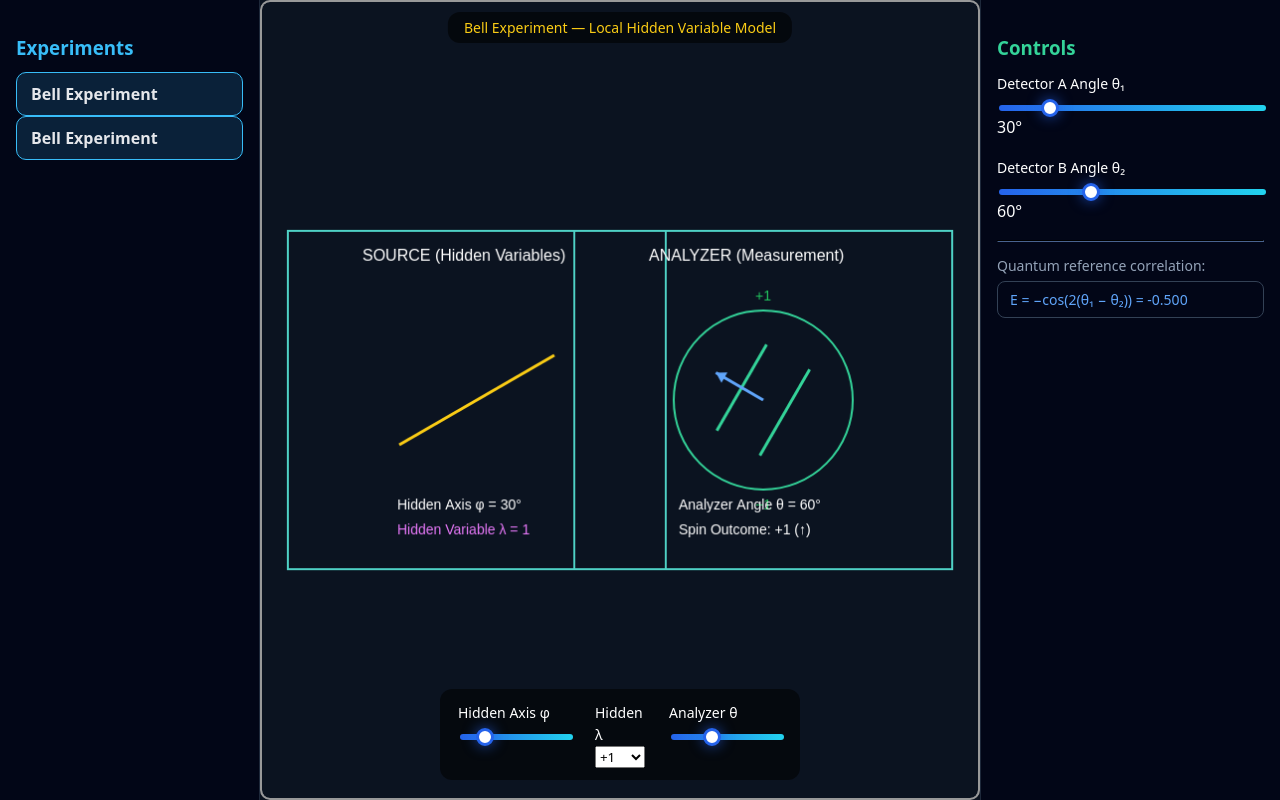
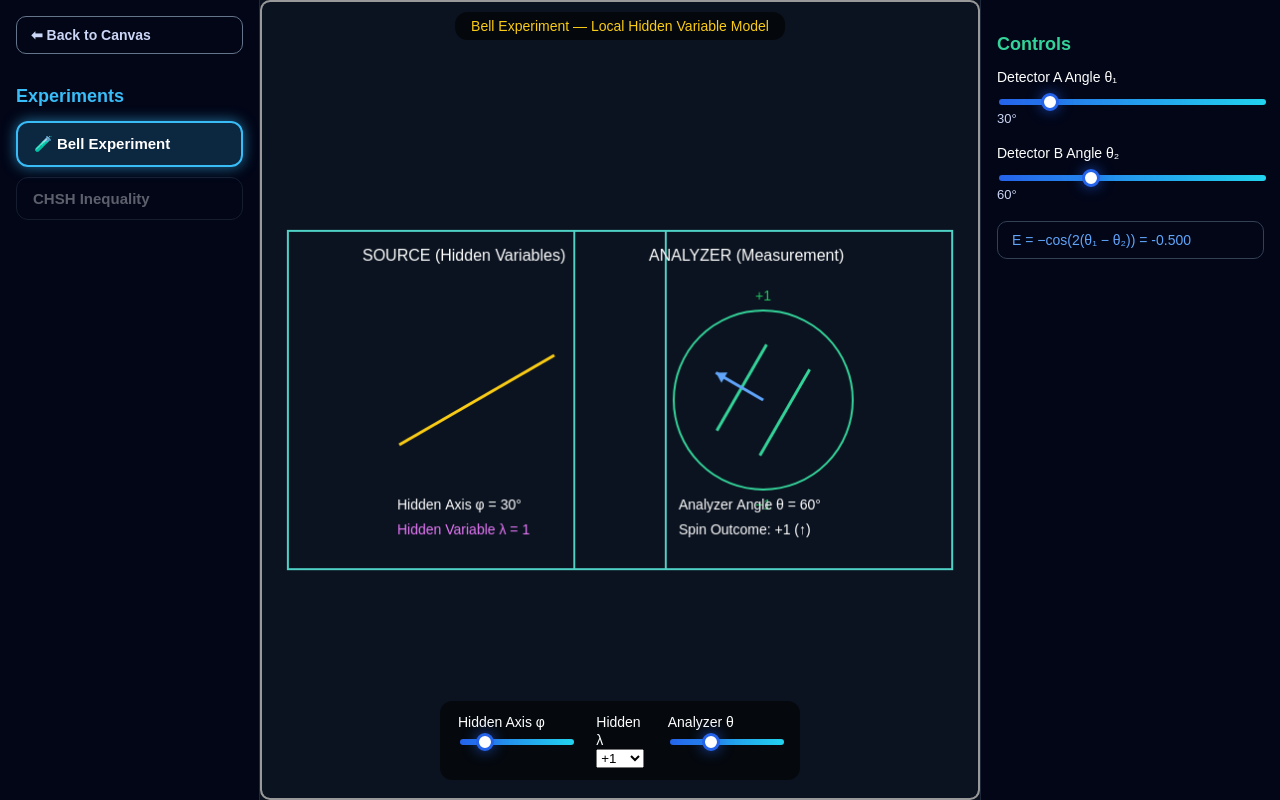
Before and after one commit to Assam157/RadiationLab, a React (Create React App) app: page /quantum in a window 1280 px wide. Built offline with nearby package versions, Linux system fonts and the light colour scheme.

Commit message:
Add files via upload

```diff
--- a/src/components/DigitalGateLogic.jsx
+++ b/src/components/DigitalGateLogic.jsx
@@ -1,8 +1,13 @@
 import React, { useRef, useEffect, useState } from "react";
+import { useNavigate } from "react-router-dom";
 import "./DigitalGateLab.css";
+
+/* ================= CANVAS SIZE ================= */
 
 const W = 1400;
 const H = 900;
+
+/* ================= LOGIC GATES ================= */
 
 const gates = {
   AND: (a, b) => a & b,
@@ -16,6 +21,7 @@ const gates = {
 export default function DigitalGateLab() {
   const canvasRef = useRef(null);
   const animRef = useRef(0);
+  const navigate = useNavigate();
 
   const [gate, setGate] = useState("AND");
   const [A, setA] = useState(0);
@@ -23,6 +29,8 @@ export default function DigitalGateLab() {
   const [phase, setPhase] = useState(0);
 
   const output = gate === "NOT" ? gates.NOT(A) : gates[gate](A, B);
+
+  /* ================= ANIMATION ================= */
 
   useEffect(() => {
     let raf;
@@ -33,6 +41,8 @@ export default function DigitalGateLab() {
     animate();
     return () => cancelAnimationFrame(raf);
   }, []);
+
+  /* ================= DRAW ================= */
 
   useEffect(() => {
     draw();
@@ -48,14 +58,19 @@ export default function DigitalGateLab() {
   const draw = () => {
     const ctx = canvasRef.current.getContext("2d");
     ctx.clearRect(0, 0, W, H);
+
+    /* Background */
     ctx.fillStyle = "#020617";
     ctx.fillRect(0, 0, W, H);
 
+    /* Input wires */
     drawWire(ctx, 100, 140, 260, 140, A);
     if (gate !== "NOT") drawWire(ctx, 100, 180, 260, 180, B);
 
+    /* Gate */
     drawGate(ctx, gate);
 
+    /* Output */
     const outX = getGateOutputX();
     drawWire(ctx, outX, 160, 620, 160, output);
     drawLamp(ctx, output);
@@ -76,7 +91,7 @@ export default function DigitalGateLab() {
 
   const animateCurrent = (ctx, x1, y1, x2, y2) => {
     const len = Math.hypot(x2 - x1, y2 - y1);
-    const t = (phase % len);
+    const t = phase % len;
 
     const dx = (x2 - x1) / len;
     const dy = (y2 - y1) / len;
@@ -160,7 +175,7 @@ export default function DigitalGateLab() {
     ctx.stroke();
   };
 
-  /* ================= LAMP ================= */
+  /* ================= OUTPUT LAMP ================= */
 
   const drawLamp = (ctx, state) => {
     ctx.beginPath();
@@ -172,9 +187,19 @@ export default function DigitalGateLab() {
     ctx.shadowBlur = 0;
   };
 
+  /* ================= UI ================= */
+
   return (
     <div className="digital-lab">
       <div className="digital-controls">
+        {/* BACK BUTTON */}
+        <button
+          className="digital-back-btn"
+          onClick={() => navigate("/")}
+        >
+          ⬅ Back to Canvas
+        </button>
+
         <h3>Digital Gate Lab</h3>
 
         <select value={gate} onChange={(e) => setGate(e.target.value)}>
--- a/src/components/QuantumLab.css
+++ b/src/components/QuantumLab.css
@@ -1,86 +1,155 @@
-/* ================= ROOT ================= */
+/* ===============================
+   Quantum Lab — ROOT
+   =============================== */
 
-.sidebar-lab-root {
-  display: flex;
+.ql-root {
   width: 100vw;
   height: 100vh;
+  display: grid;
+  grid-template-columns: 260px 1fr 300px;
   background: #020617;
-  color: blue;
+  color: white;
   overflow: hidden;
+  font-family: Arial, Helvetica, sans-serif;
 }
 
-/* ================= SIDEBAR ================= */
+/* ===============================
+   SIDEBAR
+   =============================== */
 
-.sidebar {
-  width: 260px;
-  background: #020617;
+.ql-sidebar {
   border-right: 1px solid #1e293b;
   padding: 16px;
-  display: flex;
-  flex-direction: column;
+  background: #020617;
 }
 
-.sidebar h3 {
+.ql-title {
   color: #38bdf8;
-  margin-bottom: 12px;
+  margin-bottom: 14px;
+  font-size: 18px;
 }
 
-.sidebar hr {
-  border: none;
-  border-top: 1px solid #1e293b;
-  margin: 12px 0;
+.ql-title.green {
+  color: #34d399;
 }
 
-.sidebar button {
+/* Experiment buttons */
+.ql-exp-btn {
+  width: 100%;
+  padding: 12px 16px;
   margin-bottom: 10px;
-  padding: 10px 14px;
-  border-radius: 10px;
+  border-radius: 12px;
   background: #020617;
   border: 1px solid #334155;
   color: #e5e7eb;
+  font-size: 15px;
   cursor: pointer;
   text-align: left;
-  font-size: 15px;
   transition: all 0.25s ease;
 }
 
-.sidebar button:hover:not(.disabled) {
+.ql-exp-btn:hover:not(.disabled) {
   border-color: #38bdf8;
   background: rgba(56, 189, 248, 0.08);
 }
 
-.sidebar button.active {
+.ql-exp-btn.active {
   border: 2px solid #38bdf8;
   background: rgba(56, 189, 248, 0.18);
   box-shadow: 0 0 14px rgba(56, 189, 248, 0.6);
 }
 
-.sidebar button.disabled {
+.ql-exp-btn.disabled {
   opacity: 0.4;
   cursor: not-allowed;
 }
 
-/* Back button */
-.back-btn {
-  border-color: #64748b;
+/* ===============================
+   CENTER VIEW
+   =============================== */
+
+.ql-center {
+  position: relative;
+  background: #020617;
+  overflow: hidden;
+}
+
+/* Overlay title */
+.ql-overlay-title {
+  position: absolute;
+  top: 12px;
+  left: 50%;
+  transform: translateX(-50%);
+  background: rgba(0, 0, 0, 0.6);
+  padding: 6px 16px;
+  border-radius: 12px;
+  font-size: 14px;
+  color: #facc15;
+  pointer-events: none;
+}
+
+/* ===============================
+   CONTROLS PANEL
+   =============================== */
+
+.ql-controls {
+  border-left: 1px solid #1e293b;
+  padding: 16px;
+  background: #020617;
+}
+
+.ql-control-group {
+  margin-bottom: 18px;
+}
+
+.ql-control-group label {
+  display: block;
+  font-size: 14px;
+  margin-bottom: 6px;
+}
+
+.ql-control-group input[type="range"] {
+  width: 100%;
+}
+
+.ql-control-group span {
+  font-size: 13px;
   color: #cbd5f5;
 }
 
-/* ================= LAB VIEW ================= */
+/* ===============================
+   INFO BOX
+   =============================== */
 
-.lab-view {
-  flex: 1;
+.ql-info-box {
+  margin-top: 12px;
+  padding: 10px 14px;
+  border-radius: 10px;
+  border: 1px solid #334155;
   background: #020617;
-  overflow: auto;
+  color: #60a5fa;
+  font-size: 14px;
+}
+/* ===============================
+   BACK BUTTON
+   =============================== */
+
+.ql-back-btn {
+  width: 100%;
+  padding: 10px 14px;
+  margin-bottom: 14px;
+  border-radius: 10px;
+  background: #020617;
+  border: 1px solid #64748b;
+  color: #cbd5f5;
+  font-size: 14px;
+  cursor: pointer;
+  text-align: left;
+  transition: all 0.2s ease;
 }
 
-/* Canvas container (same as physics lab) */
-.global-canvas-frame {
-  position: relative;
-  margin: auto;
-  background: #020617;
+.ql-back-btn:hover {
+  border-color: #38bdf8;
+  color: #ffffff;
+  background: rgba(56, 189, 248, 0.08);
 }
-
-.global-canvas-scale {
-  transform-origin: top left;
-}
--- a/src/components/QuantumLab.jsx
+++ b/src/components/QuantumLab.jsx
@@ -1,15 +1,16 @@
-import React, { useState } from "react";
+ import React, { useState } from "react";
+import { useNavigate } from "react-router-dom";
 import BellLocalHiddenVariableLab from "./HiddenLocaalVariable";
-import "./QuantumLab.css"
+import "./QuantumLab.css";
+
 /* =====================================================
-   Quantum Side — Experiment Lab Shell
+   Quantum Side — Experiment Lab Shell (Isolated)
    ===================================================== */
 
 export default function QuantumSideLab() {
-  /* ===== Experiment selection ===== */
   const [activeExperiment, setActiveExperiment] = useState("bell");
+  const navigate = useNavigate();
 
-  /* ===== Right panel sliders (quantum reference) ===== */
   const [thetaA, setThetaA] = useState(30);
   const [thetaB, setThetaB] = useState(60);
 
@@ -17,110 +18,47 @@ export default function QuantumSideLab() {
     -Math.cos((2 * (thetaA - thetaB) * Math.PI) / 180);
 
   return (
-    <div
-      style={{
-        width: "100vw",
-        height: "100vh",
-        display: "grid",
-        gridTemplateColumns: "260px 1fr 300px",
-        background: "#020617",
-        color: "white",
-        overflow: "hidden"
-      }}
-    >
+    <div className="ql-root">
       {/* ================= LEFT PANEL ================= */}
-      <div
-        style={{
-          borderRight: "1px solid #1e293b",
-          padding: 16
-        }}
-      >
-        <h3 style={{ color: "#38bdf8", marginBottom: 12 }}>
-          Experiments
-        </h3>
+      <div className="ql-sidebar">
 
-        {/* Bell Experiment Button */}
+        {/* BACK BUTTON */}
         <button
+          className="ql-back-btn"
+          onClick={() => navigate("/")}
+        >
+          ⬅ Back to Canvas
+        </button>
+
+        <h3 className="ql-title">Experiments</h3>
+
+        <button
+          className={`ql-exp-btn ${
+            activeExperiment === "bell" ? "active" : ""
+          }`}
           onClick={() => setActiveExperiment("bell")}
-          style={{
-            width: "100%",
-            padding: "10px 14px",
-            borderRadius: 10,
-            border:
-              activeExperiment === "bell"
-                ? "1px solid #38bdf8"
-                : "1px solid #334155",
-            background:
-              activeExperiment === "bell"
-                ? "rgba(56,189,248,0.15)"
-                : "#020617",
-            color: "#e5e7eb",
-            cursor: "pointer",
-            textAlign: "left"
-          }}
         >
-          Bell Experiment
+          🧪 Bell Experiment
         </button>
-         <button
-          onClick={() => setActiveExperiment("bell")}
-          style={{
-            width: "100%",
-            padding: "10px 14px",
-            borderRadius: 10,
-            border:
-              activeExperiment === "bell"
-                ? "1px solid #38bdf8"
-                : "1px solid #334155",
-            background:
-              activeExperiment === "bell"
-                ? "rgba(56,189,248,0.15)"
-                : "#020617",
-            color: "#e5e7eb",
-            cursor: "pointer",
-            textAlign: "left"
-          }}
-        >
-          Bell Experiment
+
+        <button className="ql-exp-btn disabled" disabled>
+          CHSH Inequality
         </button>
       </div>
 
-      {/* ================= CENTER CANVAS ================= */}
-      <div style={{ position: "relative" }}>
-        {activeExperiment === "bell" && (
-          <BellLocalHiddenVariableLab />
-        )}
-
-        {/* Overlay title */}
-        <div
-          style={{
-            position: "absolute",
-            top: 12,
-            left: "50%",
-            transform: "translateX(-50%)",
-            background: "rgba(0,0,0,0.6)",
-            padding: "6px 16px",
-            borderRadius: 12,
-            fontSize: 14,
-            color: "#facc15",
-            pointerEvents: "none"
-          }}
-        >
+      {/* ================= CENTER ================= */}
+      <div className="ql-center">
+        {activeExperiment === "bell" && <BellLocalHiddenVariableLab />}
+        <div className="ql-overlay-title">
           Bell Experiment — Local Hidden Variable Model
         </div>
       </div>
 
       {/* ================= RIGHT PANEL ================= */}
-      <div
-        style={{
-          borderLeft: "1px solid #1e293b",
-          padding: 16
-        }}
-      >
-        <h3 style={{ color: "#34d399", marginBottom: 12 }}>
-          Controls
-        </h3>
+      <div className="ql-controls">
+        <h3 className="ql-title green">Controls</h3>
 
-        <div style={{ marginBottom: 18 }}>
+        <div className="ql-control-group">
           <label>Detector A Angle θ₁</label>
           <input
             type="range"
@@ -128,12 +66,11 @@ export default function QuantumSideLab() {
             max="180"
             value={thetaA}
             onChange={(e) => setThetaA(+e.target.value)}
-            style={{ width: "100%" }}
           />
           <span>{thetaA}°</span>
         </div>
 
-        <div style={{ marginBottom: 18 }}>
+        <div className="ql-control-group">
           <label>Detector B Angle θ₂</label>
           <input
             type="range"
@@ -141,30 +78,12 @@ export default function QuantumSideLab() {
             max="180"
             value={thetaB}
             onChange={(e) => setThetaB(+e.target.value)}
-            style={{ width: "100%" }}
           />
           <span>{thetaB}°</span>
         </div>
 
-        <hr style={{ borderColor: "#1e293b", margin: "14px 0" }} />
-
-        <div style={{ fontSize: 14 }}>
-          <div style={{ color: "#94a3b8" }}>
-            Quantum reference correlation:
-          </div>
-
-          <div
-            style={{
-              marginTop: 6,
-              padding: "8px 12px",
-              borderRadius: 8,
-              border: "1px solid #334155",
-              background: "#020617",
-              color: "#60a5fa"
-            }}
-          >
-            E = −cos(2(θ₁ − θ₂)) = {correlation.toFixed(3)}
-          </div>
+        <div className="ql-info-box">
+          E = −cos(2(θ₁ − θ₂)) = {correlation.toFixed(3)}
         </div>
       </div>
     </div>
```
